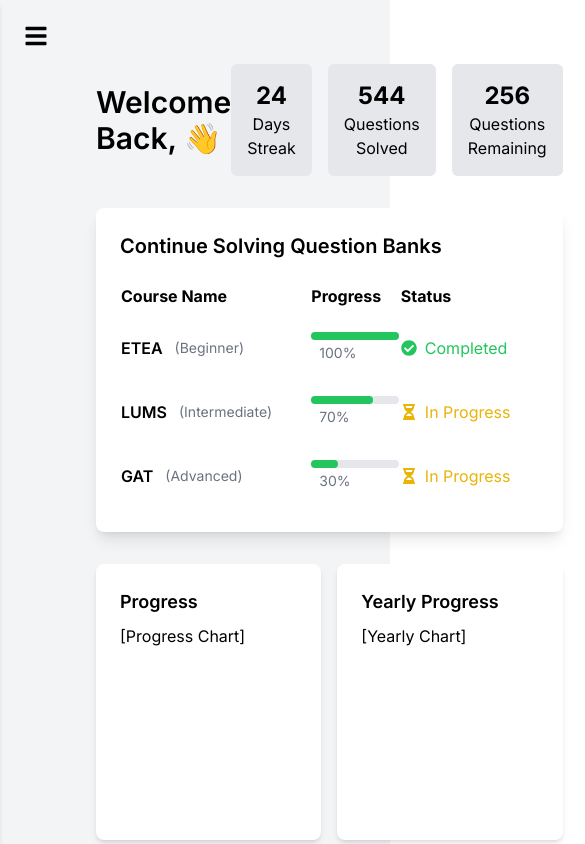
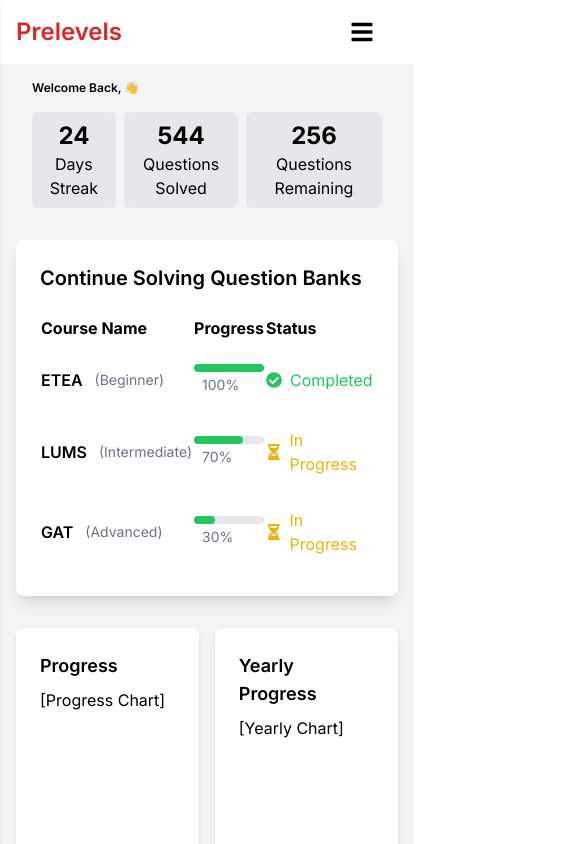
Before and after one commit to Abdullah9202/prelevels, a Next.js app in the folder client/: page /dashboard/courses in a window 390 px wide. Shown: the top 844 px of the page, 585 px wide, since content can reach past the window. Built offline with nearby package versions, Linux system fonts and the light colour scheme; no server answers.

Commit message:
chore:responsive page done

```diff
--- a/client/src/app/(pages)/dashboard/[id]/page.tsx
+++ b/client/src/app/(pages)/dashboard/[id]/page.tsx
@@ -5,9 +5,10 @@ export default function Dashboard({ params }: { params: { id: string } }) {
   const { id } = params;
 
   return (
-    <div className="min-h-screen flex bg-gray-100">
+    <div className="min-h-screen flex flex-col md:flex-row bg-gray-100">
       <Sidebar />
       <DashboardPage />
     </div>
+
   );
 }
--- a/client/src/components/dashboard/courses.tsx
+++ b/client/src/components/dashboard/courses.tsx
@@ -2,7 +2,7 @@ import React from 'react';
 
 const Courses = () => {
   return (
-    <div className="mt-8 bg-white p-6 shadow-md rounded-lg">
+    <div className="mt-8 bg-white p-6 shadow-md rounded-lg mx-auto">
       <h2 className="text-xl font-semibold mb-4">Your Courses</h2>
       <div className="grid grid-cols-3 gap-4">
         <CourseCard
--- a/client/src/components/dashboard/dashboardpage.tsx
+++ b/client/src/components/dashboard/dashboardpage.tsx
@@ -9,21 +9,29 @@ const DashboardPage = () => {
   const {user} = useUser();
 
   return (
-    <div className="flex-1 p-6 lg:py-7 py-16">
+    <div className="flex-1 md:p-6 p-4 lg:py-7 py-4 bg-gray-100 md:mr-0 mx-auto items-start">
       {/* Top Section */}
-      <div className="flex justify-between items-center">
-        <h1 className="text-3xl font-semibold">Welcome Back, {user?.firstName} 👋</h1>
-        <div className="space-x-4 flex">
+      <div className="flex flex-col md:flex-row justify-between md:px-6 px-4 items-center mx-auto">
+        <h1 className="md:text-3xl text-xs w-full md:w-auto font-semibold mb-4 md:mb-0">
+          Welcome Back, {user?.firstName} 👋
+        </h1>
+
+        <div className="md:space-x-4 space-x-2 flex">
           <StatCard title="24" subtitle="Days Streak" />
           <StatCard title="544" subtitle="Questions Solved" />
           <StatCard title="256" subtitle="Questions Remaining" />
         </div>
       </div>
 
+
       {/* Question Banks */}
-      <div className="mt-8 bg-white p-6 shadow-lg rounded-lg">
+      <div className="mt-8 bg-white p-6 shadow-lg rounded-lg mx-auto">
         <h2 className="text-xl font-semibold mb-4">Continue Solving Question Banks</h2>
-        <QuestionBankProgress />
+
+        <div className="relative z-10">
+          <QuestionBankProgress />
+        </div>
+
       </div>
 
       {/* Progress Section */}
@@ -36,7 +44,7 @@ const DashboardPage = () => {
 };
 
 const StatCard = ({ title, subtitle }: { title: string, subtitle: string }) => (
-  <div className="bg-gray-200 p-4 rounded-md text-center">
+  <div className="bg-gray-200 md:p-4 p-2  rounded-md text-center">
     <h3 className="text-2xl font-bold">{title}</h3>
     <p>{subtitle}</p>
   </div>
--- a/client/src/components/dashboard/progress.tsx
+++ b/client/src/components/dashboard/progress.tsx
@@ -2,7 +2,7 @@ import React from 'react';
 
 const Progress = () => {
   return (
-    <div className="mt-8 flex space-x-4">
+    <div className="mt-8 flex space-x-4 mx-auto">
       <div className="w-1/2 bg-white p-6 shadow-md rounded-lg">
         <h2 className="text-lg font-semibold mb-2">Progress</h2>
         {/* Use a library like react-chartjs-2 for the chart */}
--- a/client/src/components/dashboard/sidebar.tsx
+++ b/client/src/components/dashboard/sidebar.tsx
@@ -14,17 +14,17 @@ const Sidebar = () => {
   return (
     <div>
       {/* Mobile Header with Hamburger Menu */}
-      <div className="flex items-center justify-between p-6 md:hidden">
+      <div className="flex bg-white  items-center justify-between max-w-full p-4 md:hidden">
         <div className="text-2xl font-semibold text-red-600">
-          <span className="hidden md:block">Prelevels</span>
+          <span className="">Prelevels</span>
         </div>
         <button onClick={toggleSidebar} className="text-2xl focus:outline-none">
-          <FaBars />
+          <FaBars size={24} /> {/* Increased size */}
         </button>
       </div>
 
       {/* Sidebar */}
-      <div className={`fixed inset-y-0 left-0 w-64 bg-white shadow-md transform ${isOpen ? 'translate-x-0' : '-translate-x-full'} transition-transform duration-300 ease-in-out md:relative md:translate-x-0 lg:min-h-screen`}>
+      <div className={`fixed inset-y-0 left-0 w-64 bg-white shadow-md transform ${isOpen ? 'translate-x-0' : '-translate-x-full'} transition-transform duration-300 ease-in-out md:relative md:translate-x-0 md:min-h-screen z-50`}>
         <div className="p-6 text-2xl font-semibold text-red-600 flex items-center justify-between">
           <span className="hidden md:block">Prelevels</span>
           <button className='px-6' onClick={() => router.push('/')}>
@@ -54,7 +54,7 @@ const Sidebar = () => {
       </div>
 
       {/* Overlay for Mobile */}
-      {isOpen && <div className="fixed inset-0 bg-black opacity-50 md:hidden" onClick={toggleSidebar}></div>}
+      {isOpen && <div className="fixed inset-0 bg-black opacity-50 z-40 md:hidden" onClick={toggleSidebar}></div>}
     </div>
   );
 };
```
